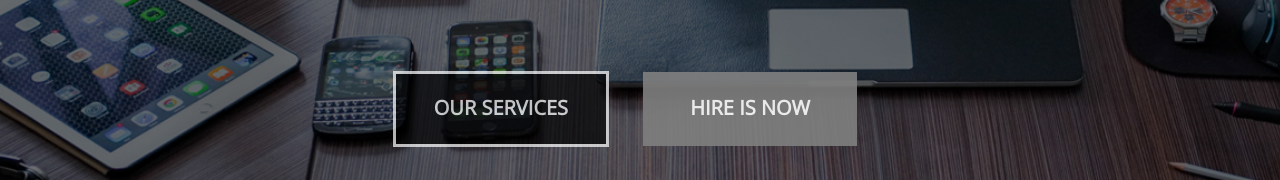
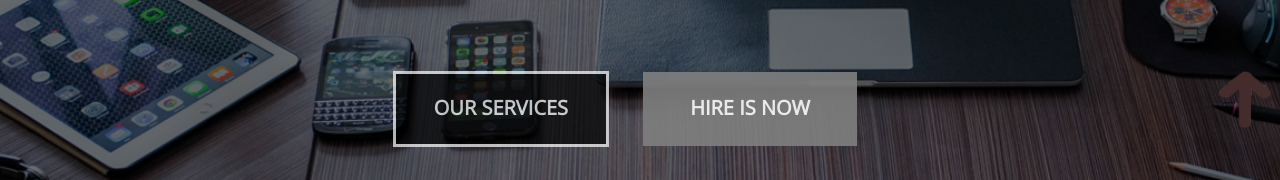
Before and after one commit to AndrewFedak/portfolio_website, a plain HTML site: page index.html in a window 1280 px wide. Shown: the part 610-790 px from the top of the page. Drawn offline with nearby package versions, Linux system fonts and the light colour scheme.

Commit message:
updated slaider, full improved css, finished all html

```diff
--- a/css/index.css
+++ b/css/index.css
@@ -533,6 +533,17 @@ main{
 }
 
 
+
+.top_arrow{
+    position: fixed;
+    right: 7px;
+    bottom: 60px;
+    width: 55px;
+    height: 60px;
+    cursor:pointer;
+    /*display: none;*/
+}
+
 footer{
     background: white;
     width: 100%;
--- a/index.html
+++ b/index.html
@@ -236,6 +236,7 @@
                     <p>quickmasud@yahoo.com</p>
                 </div>
             </div>
+
             <form method="POST" action="https://formspree.io/fedakandrew@gmail.com" class="form">
                 <div class="inputs">
                 <input type="text" placeholder="Your NAME" required>
@@ -244,6 +245,7 @@
                 <textarea type="text" required placeholder="Write Message" class="text"></textarea>
                 <input type="submit" value="Send" class="send">
             </form>
+            <img src="img/arrow_up.png" class="top_arrow"/>
         </div>
     </main>
     <footer>
```
Also changed, not shown: img/arrow_up.png (added).
